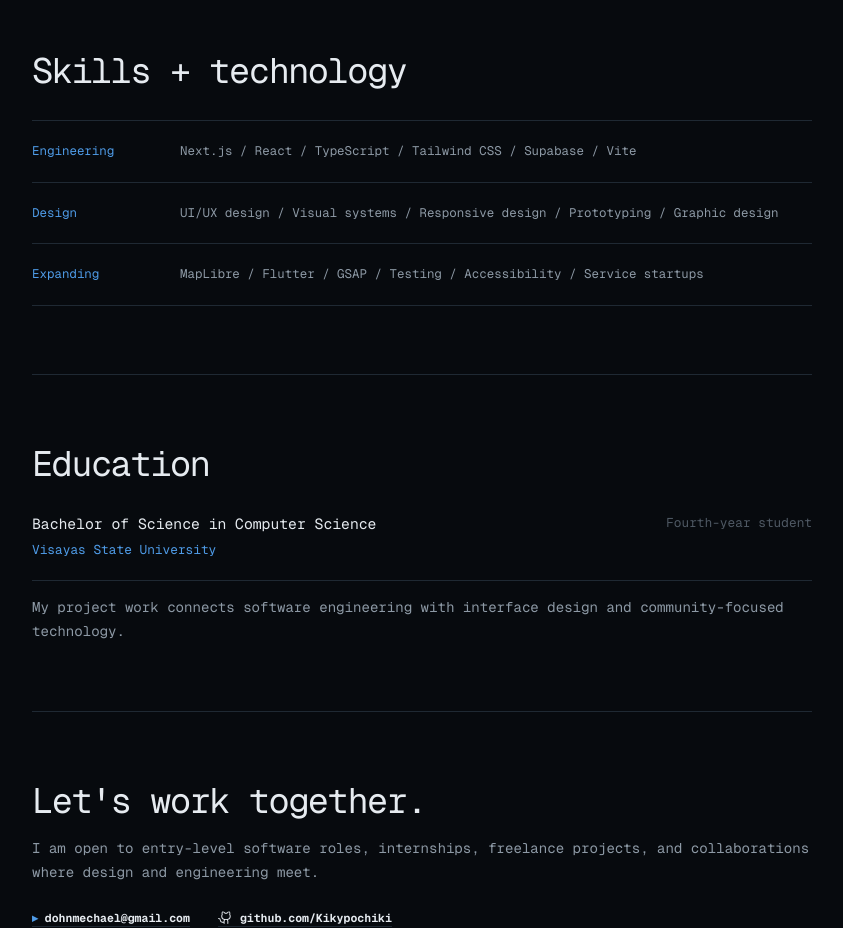
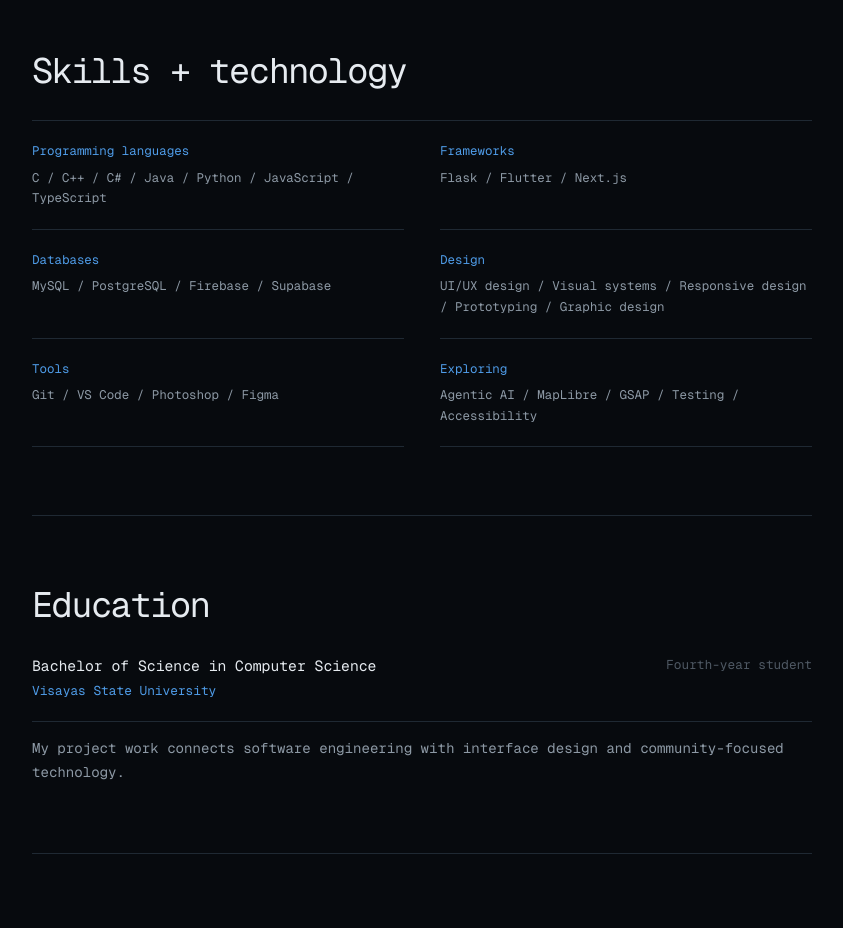
Before and after one commit to Kikypochiki/dohn-portfolio, a Next.js app: page / in a window 1280 px wide. Shown: the part 1840-2768 px from the top of the page, without its empty margins (218-1061 px from the left). Built offline with nearby package versions, Linux system fonts and the light colour scheme; no server answers.

Commit message:
content: expand technical skills

```diff
--- a/app/globals.css
+++ b/app/globals.css
@@ -478,12 +478,14 @@ main { padding-bottom: 42px; }
 
 .terminal-link > span { color: var(--accent); }
 
-.skill-list { border-top: 1px solid var(--line); }
+.skill-list {
+  display: grid;
+  grid-template-columns: repeat(2, minmax(0, 1fr));
+  column-gap: 36px;
+  border-top: 1px solid var(--line);
+}
 
 .skill-list > div {
-  display: grid;
-  grid-template-columns: 120px 1fr;
-  gap: 28px;
   padding: 20px 0;
   border-bottom: 1px solid var(--line);
 }
@@ -495,7 +497,10 @@ main { padding-bottom: 42px; }
   line-height: 1.65;
 }
 
-.skill-list h3 { color: var(--accent); }
+.skill-list h3 {
+  margin-bottom: 6px;
+  color: var(--accent);
+}
 .skill-list p { color: var(--muted); }
 
 .education-record {
@@ -608,9 +613,13 @@ main { padding-bottom: 42px; }
 
   .project-entry:first-child .project-entry-body > p:first-child { margin-top: 14px; }
 
+  .skill-list {
+    grid-template-columns: 1fr;
+    column-gap: 0;
+  }
+
   .skill-list > div {
-    grid-template-columns: 1fr;
-    gap: 7px;
+    padding-block: 18px;
   }
 
   .education-record {
--- a/app/page.tsx
+++ b/app/page.tsx
@@ -73,9 +73,12 @@ const projects: Project[] = [
 ];
 
 const skillGroups = [
-  ["Engineering", "Next.js / React / TypeScript / Tailwind CSS / Supabase / Vite"],
+  ["Programming languages", "C / C++ / C# / Java / Python / JavaScript / TypeScript"],
+  ["Frameworks", "Flask / Flutter / Next.js"],
+  ["Databases", "MySQL / PostgreSQL / Firebase / Supabase"],
   ["Design", "UI/UX design / Visual systems / Responsive design / Prototyping / Graphic design"],
-  ["Expanding", "MapLibre / Flutter / GSAP / Testing / Accessibility / Service startups"],
+  ["Tools", "Git / VS Code / Photoshop / Figma"],
+  ["Exploring", "Agentic AI / MapLibre / GSAP / Testing / Accessibility"],
 ] as const;
 
 function ProjectEntry({ project }: { project: Project }) {
```
